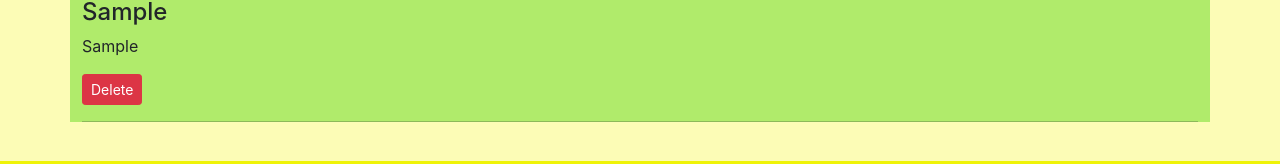
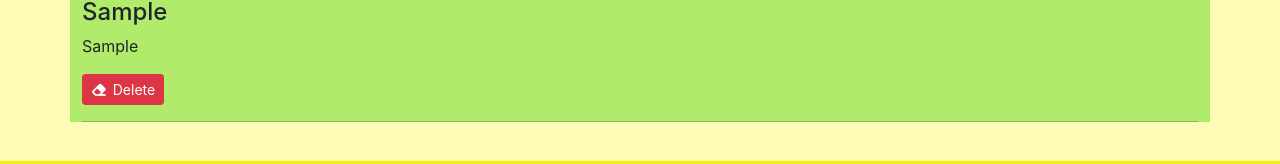
Before and after one commit to Pra-Shant-Chouhan/To-Do-List-React, a React (Create React App) app: page / in a window 1280 px wide. Both pictures are taken after typing "Sample", "Sample" into the empty fields and a click on the button "Add Todo". Shown: the part 398-562 px from the top of the page. Built offline with nearby package versions, Linux system fonts and the light colour scheme.

Commit message:
erase fontawsome add

```diff
--- a/src/MyComponents/TodoItem.js
+++ b/src/MyComponents/TodoItem.js
@@ -6,7 +6,7 @@ export const TodoItem = ({ todo, onDelete }) => {
         <div>
             <h4>{todo.title}</h4>
             <p>{todo.desc}</p>
-            <button className="btn btn-sm btn-danger" onClick ={()=>{onDelete(todo)}}>Delete</button>
+            <button className="btn btn-sm btn-danger" onClick ={()=>{onDelete(todo)}}><i className="fas fa-eraser"></i>Delete</button>
         </div>
             <hr />
             </>
```
